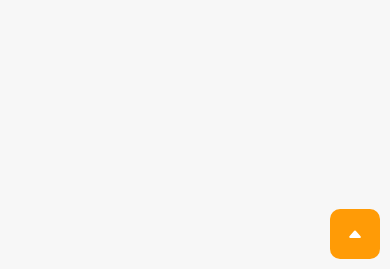
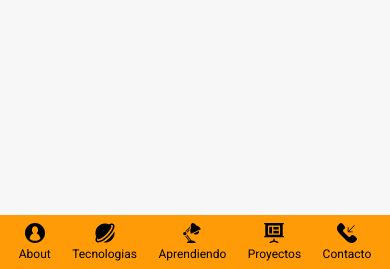
Before and after one commit to juliancq/portfolio, a plain HTML site: page index.html in a window 390 px wide. Shown: the part 575-844 px from the top of the page. Drawn offline with Linux system fonts and the light colour scheme.

Commit message:
mobile 90% + nav

```diff
--- a/index.html
+++ b/index.html
@@ -246,10 +246,42 @@
         </div>
     </footer>
 
-    <a href="#" class="btn-top">
-        <svg xmlns="http://www.w3.org/2000/svg" width="16" height="16" fill="currentColor" class="bi bi-caret-up-fill" viewBox="0 0 16 16">
-            <path d="m7.247 4.86-4.796 5.481c-.566.647-.106 1.659.753 1.659h9.592a1 1 0 0 0 .753-1.659l-4.796-5.48a1 1 0 0 0-1.506 0z"/>
-          </svg>
+    <a href="#" class="btn-sticky" id="go-top-btn">
+        <img src="./assets/arrow-up.svg" alt="top">
     </a>
+
+
+    <div class="menu-mobile" id="end">
+        <div class="menu-item">
+            <a href="#about">
+                <img src="./assets/menu/about.svg" alt="">
+            </a>
+            <legend>About</legend>
+        </div>
+        <div class="menu-item">
+            <a href="#tecnologias">
+                <img src="./assets/menu/tech2.svg" alt="">
+            </a>
+            <legend>Tecnologias</legend>
+        </div><div class="menu-item">
+            <a href="#aprendiendo">
+                <img src="./assets/menu/learning.svg" alt="">
+            </a>
+            <legend>Aprendiendo</legend>
+        </div><div class="menu-item">
+            <a href="#proyectos">
+                <img src="./assets/menu/proyectos.svg" alt="">
+            </a>
+            <legend>Proyectos</legend>
+        </div><div class="menu-item">
+            <a href="#contacto">
+                <img src="./assets/menu/contact.svg" alt="">
+            </a>
+            <legend>Contacto</legend>
+        </div>
+    </div>
+
+
+
 </body>
 </html>
--- a/style.css
+++ b/style.css
@@ -361,7 +361,7 @@ section#tecnologias .content{
 
 }
 
-.btn-top{
+.btn-sticky{
 
     display: flex;
     align-items: center;
@@ -377,6 +377,18 @@ section#tecnologias .content{
     color: white;
     border-radius: 10px;
 }
+
+.btn-sticky > *{
+
+    width: 16px;
+    height: 16px;
+}
+
+#open-menu-btn{
+    display: none;
+}
+
+
 
 /* APRENDIENDO */
 
@@ -466,11 +478,6 @@ section#aprendiendo .content{
     color: var(--primary-color)
 }
 
-
-
-
-
-
 /*  CONTACT  */
 
 section#contacto .content{
@@ -559,6 +566,40 @@ footer .footer-links{
 
 /* Mobile */
 
+.menu-mobile{
+    background-color: var(--primary-color);
+    color:rgb(0, 0, 0);
+    padding: 0.5em;
+
+    position: fixed;
+    bottom: 0;
+
+    width: 100%;
+
+    display: none;
+    justify-content: space-between;
+}
+
+.menu-item{
+
+    flex-grow: 1;
+
+    display: flex;
+    flex-direction: column;
+    justify-content: center;
+    align-items: center;
+}
+
+.menu-mobile img{
+    height: 20px;
+    width: 20px;
+}
+
+.menu-mobile legend{
+
+    font-size: 0.75em;
+}
+
 @media (max-width: 700px) {
 
     section{
@@ -636,4 +677,17 @@ footer .footer-links{
         bottom: 5px;
         right: 5px;
     }
+
+
+    #go-top-btn{
+        display: none;
+    }
+
+    .menu-mobile{
+        display: flex;
+    }
+
+    .footer{
+        display: none;
+    }
 }
```
Also changed, not shown: assets/arrow-up.svg (added), assets/menu.svg (added), assets/menu/about.svg (added), assets/menu/contact.svg (added), assets/menu/learning.svg (added), assets/menu/proyectos.svg (added), assets/menu/tech.svg (added), assets/menu/tech2.svg (added).
